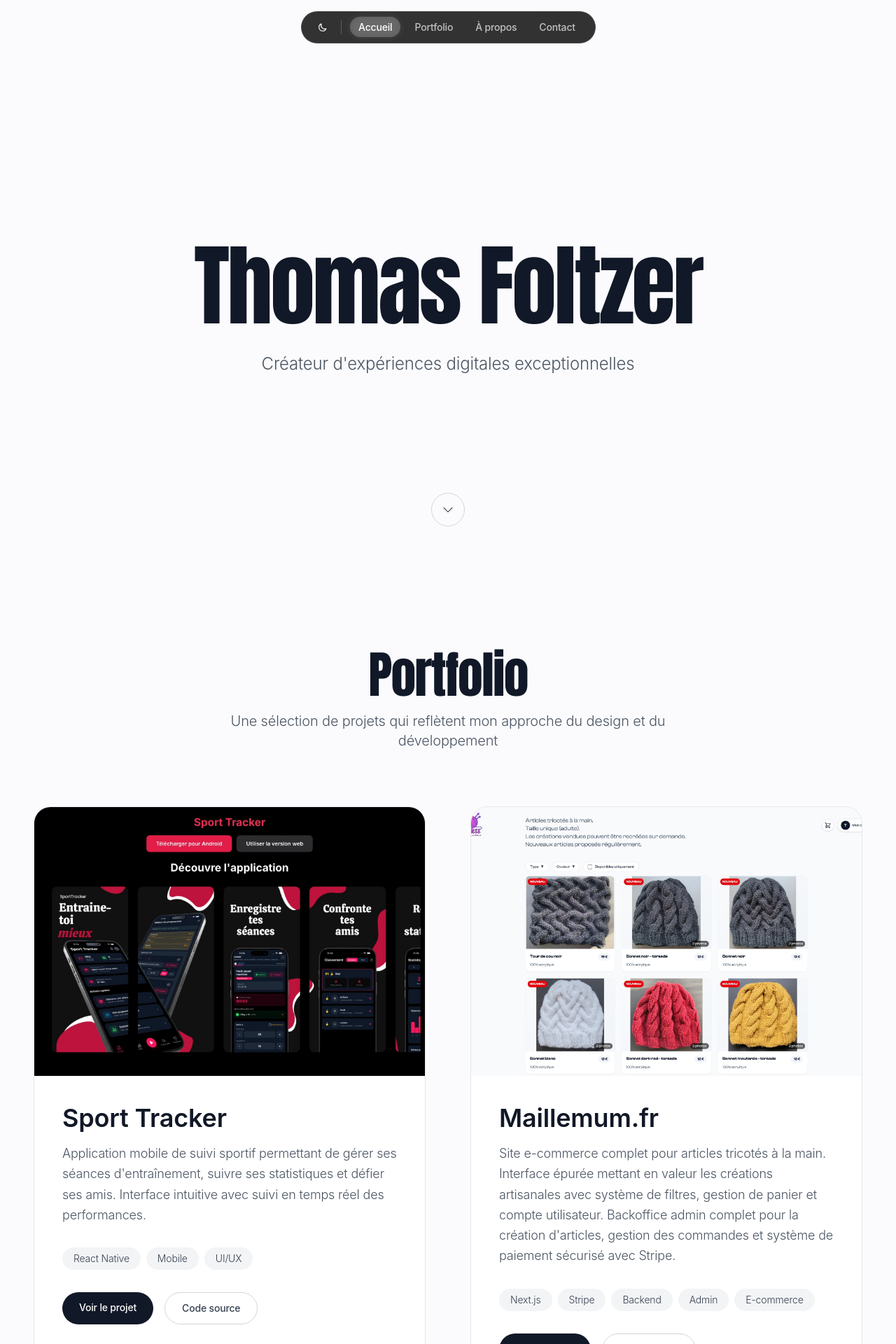
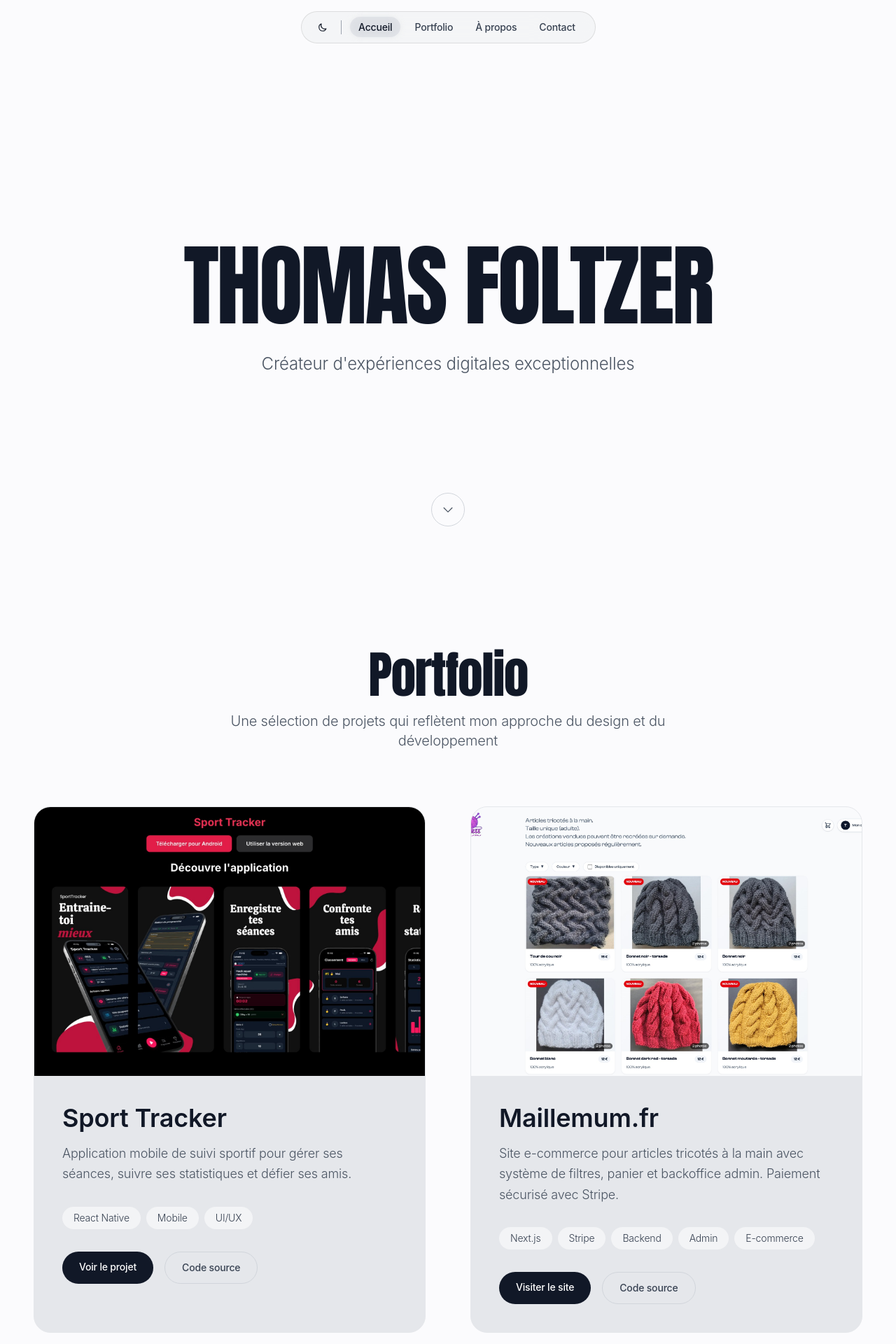
Before and after one commit to ThomasFzr/portfolio2k25, a Next.js app: page / in a window 1280 px wide. Shown: the top 1920 px of the page at 70% size. Built offline with nearby package versions, Linux system fonts and the light colour scheme.

Commit message:
Update styles and content in various components: Adjusted animation duration for dynamic island unlock, changed header background and border colors based on theme, modified project descriptions for clarity, and updated input field backgrounds for consistency.

```diff
--- a/app/globals.css
+++ b/app/globals.css
@@ -274,7 +274,7 @@ body {
 }
 
 .animate-dynamic-island-unlock {
-  animation: dynamicIslandUnlock 0.6s cubic-bezier(0.25, 0.1, 0.25, 1) forwards;
+  animation: dynamicIslandUnlock 1s cubic-bezier(0.25, 0.1, 0.25, 1) forwards;
   overflow: hidden;
   transform: translate3d(0, 0, 0);
   will-change: width, max-width, padding;
--- a/app/page.tsx
+++ b/app/page.tsx
@@ -43,7 +43,7 @@ export default function Home() {
           <div className="flex flex-col items-center justify-center min-h-[80vh] text-center">
             <div className="w-full space-y-6 md:space-y-8">
               <h1 className="text-6xl md:text-7xl lg:text-8xl xl:text-9xl font-anton text-gray-900 dark:text-white leading-[1.05] tracking-tight transition-colors duration-300">
-                Thomas Foltzer
+                THOMAS FOLTZER
               </h1>
 
               <p className="mt-8 md:mt-12 max-w-2xl mx-auto text-gray-600 dark:text-gray-300 text-xl md:text-2xl leading-relaxed font-light transition-colors duration-300">
@@ -94,7 +94,7 @@ export default function Home() {
 
           <div className="grid md:grid-cols-2 gap-12 lg:gap-16">
             {/* Projet SportTracker */}
-            <div className="group relative overflow-hidden rounded-3xl bg-white dark:bg-gray-900 border border-gray-200 dark:border-white/10 hover:shadow-2xl transition-apple">
+            <div className="group relative overflow-hidden rounded-3xl bg-gray-200 dark:bg-gray-900 border border-gray-200 dark:border-white/10 hover:shadow-2xl transition-apple">
               <div className="relative h-80 md:h-96 overflow-hidden bg-gray-100 dark:bg-gray-800">
                 <img
                   src="/images/projects/sporttracker.png"
@@ -107,9 +107,7 @@ export default function Home() {
                   <h3 className="text-3xl md:text-4xl font-semibold text-gray-900 dark:text-white transition-colors duration-300">Sport Tracker</h3>
                 </div>
                 <p className="text-gray-600 dark:text-gray-300 mb-8 leading-relaxed text-lg font-light transition-colors duration-300">
-                  Application mobile de suivi sportif permettant de gérer ses séances d&apos;entraînement,
-                  suivre ses statistiques et défier ses amis. Interface intuitive avec suivi en temps réel
-                  des performances.
+                  Application mobile de suivi sportif pour gérer ses séances, suivre ses statistiques et défier ses amis.
                 </p>
                 <div className="flex flex-wrap gap-2 mb-8">
                   <span className="px-4 py-1.5 bg-gray-100 dark:bg-white/10 text-gray-700 dark:text-gray-300 text-sm rounded-full font-light transition-colors duration-300">
@@ -140,7 +138,7 @@ export default function Home() {
             </div>
 
             {/* Projet Maillemum.fr */}
-            <div className="group relative overflow-hidden rounded-3xl bg-white dark:bg-gray-900 border border-gray-200 dark:border-white/10 hover:shadow-2xl transition-apple">
+            <div className="group relative overflow-hidden rounded-3xl bg-gray-200 dark:bg-gray-900 border border-gray-200 dark:border-white/10 hover:shadow-2xl transition-apple">
               <div className="relative h-80 md:h-96 overflow-hidden bg-gray-100 dark:bg-gray-800">
                 <img
                   src="/images/projects/maillemum.png"
@@ -153,10 +151,7 @@ export default function Home() {
                   <h3 className="text-3xl md:text-4xl font-semibold text-gray-900 dark:text-white transition-colors duration-300">Maillemum.fr</h3>
                 </div>
                 <p className="text-gray-600 dark:text-gray-300 mb-8 leading-relaxed text-lg font-light transition-colors duration-300">
-                  Site e-commerce complet pour articles tricotés à la main. Interface épurée mettant en valeur
-                  les créations artisanales avec système de filtres, gestion de panier et compte utilisateur.
-                  Backoffice admin complet pour la création d&apos;articles, gestion des commandes et système
-                  de paiement sécurisé avec Stripe.
+                  Site e-commerce pour articles tricotés à la main avec système de filtres, panier et backoffice admin. Paiement sécurisé avec Stripe.
                 </p>
                 <div className="flex flex-wrap gap-2 mb-8">
                   <span className="px-4 py-1.5 bg-gray-100 dark:bg-white/10 text-gray-700 dark:text-gray-300 text-sm rounded-full font-light transition-colors duration-300">
@@ -240,21 +235,21 @@ export default function Home() {
               <input
                 type="text"
                 placeholder="Votre nom"
-                className="w-full px-6 py-4 bg-white dark:bg-gray-900 border border-gray-300 dark:border-white/10 rounded-2xl text-gray-900 dark:text-white placeholder-gray-500 dark:placeholder-gray-400 focus:outline-none focus:border-gray-900 dark:focus:border-white/30 focus:ring-0 transition-apple text-lg font-light"
+                className="w-full px-6 py-4 bg-gray-200 dark:bg-gray-900 border border-gray-300 dark:border-white/10 rounded-2xl text-gray-900 dark:text-white placeholder-gray-500 dark:placeholder-gray-400 focus:outline-none focus:border-gray-900 dark:focus:border-white/30 focus:ring-0 transition-apple text-lg font-light"
               />
             </div>
             <div className="group">
               <input
                 type="email"
                 placeholder="Votre email"
-                className="w-full px-6 py-4 bg-white dark:bg-gray-900 border border-gray-300 dark:border-white/10 rounded-2xl text-gray-900 dark:text-white placeholder-gray-500 dark:placeholder-gray-400 focus:outline-none focus:border-gray-900 dark:focus:border-white/30 focus:ring-0 transition-apple text-lg font-light"
+                className="w-full px-6 py-4 bg-gray-200 dark:bg-gray-900 border border-gray-300 dark:border-white/10 rounded-2xl text-gray-900 dark:text-white placeholder-gray-500 dark:placeholder-gray-400 focus:outline-none focus:border-gray-900 dark:focus:border-white/30 focus:ring-0 transition-apple text-lg font-light"
               />
             </div>
             <div className="group">
               <textarea
                 placeholder="Votre message"
                 rows={6}
-                className="w-full px-6 py-4 bg-white dark:bg-gray-900 border border-gray-300 dark:border-white/10 rounded-2xl text-gray-900 dark:text-white placeholder-gray-500 dark:placeholder-gray-400 focus:outline-none focus:border-gray-900 dark:focus:border-white/30 focus:ring-0 transition-apple resize-none text-lg font-light"
+                className="w-full px-6 py-4 bg-gray-200 dark:bg-gray-900 border border-gray-300 dark:border-white/10 rounded-2xl text-gray-900 dark:text-white placeholder-gray-500 dark:placeholder-gray-400 focus:outline-none focus:border-gray-900 dark:focus:border-white/30 focus:ring-0 transition-apple resize-none text-lg font-light"
               />
             </div>
             <button
--- a/components/Header.tsx
+++ b/components/Header.tsx
@@ -138,8 +138,8 @@ export default function Header() {
           style={{
             transform: 'translate3d(0, 0, 0)',
             willChange: isUnlocked ? 'width, max-width, padding' : 'auto',
-            backgroundColor: 'rgba(0, 0, 0, 0.8)',
-            borderColor: 'rgba(255, 255, 255, 0.1)'
+            backgroundColor: isDark ? 'rgba(0, 0, 0, 0.8)' : 'rgba(243, 244, 246, 0.8)',
+            borderColor: isDark ? 'rgba(255, 255, 255, 0.1)' : 'rgba(0, 0, 0, 0.1)'
           }}
         >
           {/* Contenu masqué au début - apparaît pendant le déverrouillage */}
@@ -150,7 +150,7 @@ export default function Header() {
             `}
             style={{
               transition: "opacity 0.3s cubic-bezier(0.2, 0, 0.2, 1)",
-              transitionDelay: isUnlocked ? "0.4s" : "0s",
+              transitionDelay: isUnlocked ? "0.7s" : "0s",
               transform: "translate3d(0, 0, 0)",
               willChange: "opacity"
             }}
@@ -158,7 +158,7 @@ export default function Header() {
           {/* Bouton de thème intégré */}
           <button
             onClick={toggleTheme}
-            className="flex items-center justify-center w-6 h-6 md:w-7 md:h-7 rounded-full transition-all duration-200 ease-out text-white hover:bg-white/10"
+            className="flex items-center justify-center w-6 h-6 md:w-7 md:h-7 rounded-full transition-all duration-200 ease-out text-gray-900 dark:text-white hover:bg-gray-100 dark:hover:bg-white/10"
             aria-label="Basculer entre le mode sombre et clair"
           >
             <svg
@@ -190,7 +190,7 @@ export default function Header() {
           </button>
 
           {/* Séparateur */}
-          <div className="h-4 md:h-5 w-px bg-white/20" />
+          <div className="h-4 md:h-5 w-px bg-gray-400 dark:bg-white/20" />
 
           {/* Liens de navigation */}
           <ul className="flex items-center gap-1 md:gap-2">
@@ -209,15 +209,15 @@ export default function Header() {
                       text-[10px] md:text-xs lg:text-sm font-medium
                       transition-all duration-200 ease-out
                       ${isActive
-                        ? "bg-white/20 text-white"
-                        : "text-white/70 hover:text-white hover:bg-white/10"
+                        ? "bg-gray-200 dark:bg-white/20 text-gray-900 dark:text-white"
+                        : "text-gray-700 dark:text-white/70 hover:text-gray-900 dark:hover:text-white hover:bg-gray-100 dark:hover:bg-white/10"
                       }
                     `}
                   >
                     <span className="relative z-10">{item.name}</span>
                     {isActive && (
                       <span
-                        className="absolute inset-0 bg-white/10 rounded-full blur-sm animate-pulse-subtle"
+                        className="absolute inset-0 bg-gray-300/50 dark:bg-white/10 rounded-full blur-sm animate-pulse-subtle"
                       />
                     )}
                   </a>
```
Also changed, not shown: 1 other file (tests, documents, lock files or other folders).
